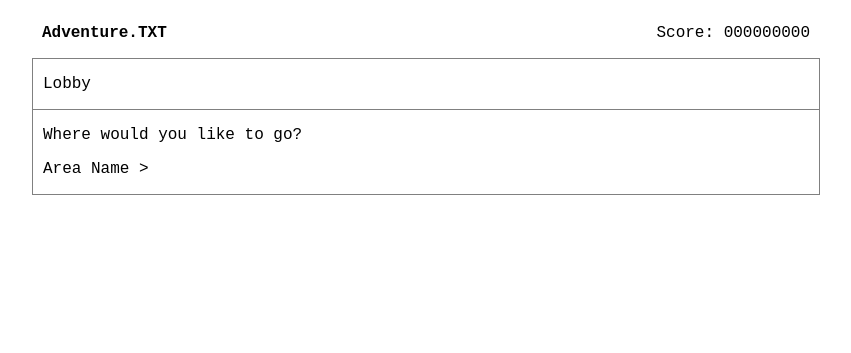
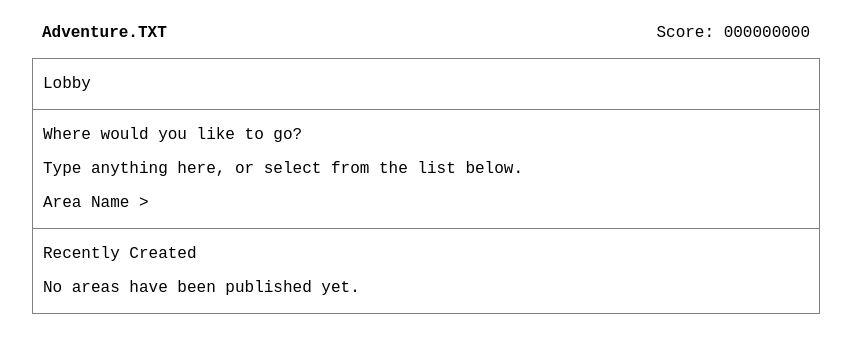
Before and after one commit to elplatt/Adventure664, a Django app: page /explore/ in a window 1280 px wide. Shown: the top 353 px of the page, without its empty margins (214-1065 px from the left). Run offline with Django 3.2, Linux system fonts and the light colour scheme; the visitor is signed in with stand-in values (Sample User, id 1); data that the repository does not hold is empty.

Commit message:
Add recent areas.

```diff
--- a/explore/models.py
+++ b/explore/models.py
@@ -25,6 +25,7 @@ class Area(models.Model):
     )
     title = CharField(max_length=512)
     description = TextField()
+    published = BooleanField(default=False)
 
     def __str__(self):
         return self.title
--- a/explore/templates/explore/index.html
+++ b/explore/templates/explore/index.html
@@ -12,9 +12,22 @@
   </div>
   <div id="select-area" class="section">
     <p>Where would you like to go?</p>
+    <p>Type anything here, or select from the list below.</p>
     <form method="post">
       {% csrf_token %}
       {{ select_area_form }}
     </form>
   </div>
+  <div id="previous-areas" class="section">
+    <p>Recently Created</p>
+    {% if areas %}
+      <ul>
+      {% for a in areas %}
+        <li><a href="{% url 'explore:area' a.id %}">{{ a.title }}</a></li>
+      {% endfor %}
+      </ul>
+    {% else %}
+      <p>No areas have been published yet.</p>
+    {% endif %}
+  </div>
 {% endblock %}
--- a/explore/views.py
+++ b/explore/views.py
@@ -24,13 +24,14 @@ def index(request):
         try:
             area = Area.objects.get(title=request.POST['area_title'])
         except ObjectDoesNotExist:
-            area = Area(title=request.POST['area_title'], creator=request.user)
+            area = Area(title=request.POST['area_title'], creator=request.user, published=True)
             area.save()
         return HttpResponseRedirect(reverse('explore:area', kwargs={'area_id': area.id}))
 
     context = {
         'select_area_form': SelectAreaForm,
         'user': request.user,
+        'areas': Area.objects.filter(published=True),
     }
     return render(request, 'explore/index.html', context)
 
--- a/static/style.css
+++ b/static/style.css
@@ -131,3 +131,13 @@ p:last-child {
   display: inline-block;
   width: 80ch;
 }
+#previous-areas ul {
+  margin: 0;
+  padding: 0;
+}
+#previous-areas li {
+  display: block;
+  margin: 0;
+  padding: 0;
+  list-style: none;
+}
```
Also changed, not shown: explore/migrations/0009_area_published.py (added).
